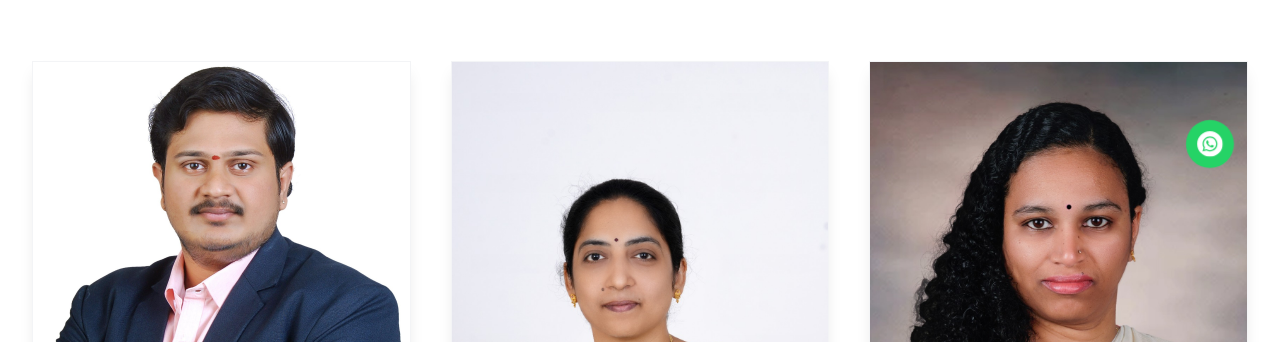
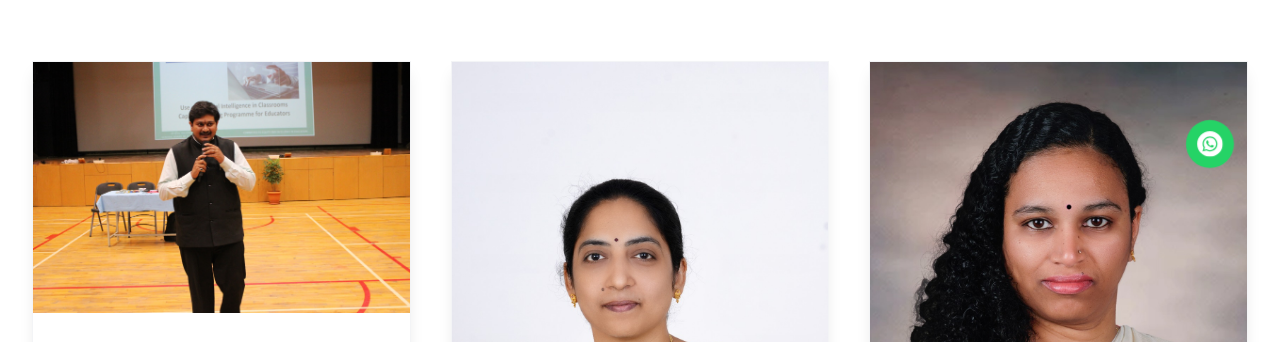
Before and after one commit to gouravboga12-rgb/Sri-Narayani-Center-For-Learning-and-LeaderShip, a website built with Vite: page team.html in a window 1280 px wide. Shown: the part 586-928 px from the top of the page. Built offline with nearby package versions, Linux system fonts and the light colour scheme.

Commit message:
Update Mr. Ravikanth Perukulambil's photo in team page

```diff
--- a/team.html
+++ b/team.html
@@ -130,7 +130,7 @@
         <!-- Founder & Director - Academics -->
         <div class="team-card group bg-white rounded-[2.5rem] overflow-hidden shadow-lg hover:shadow-2xl transition-all duration-500 border border-gray-100 flex flex-col h-full" data-aos="fade-up" data-aos-delay="0">
           <div class="relative aspect-[4/5] overflow-hidden">
-            <img src="/images/MM.jpeg" alt="Mr. Ravikanth Perukulambil" class="w-full h-full object-cover object-top transition-transform duration-700 group-hover:scale-105">
+            <img src="/images/image3.jpeg" alt="Mr. Ravikanth Perukulambil" class="w-full h-full object-cover object-top transition-transform duration-700 group-hover:scale-105">
             <div class="absolute inset-0 bg-gradient-to-t from-primary/80 via-transparent to-transparent opacity-0 group-hover:opacity-100 transition-opacity duration-500 flex items-end p-8">
               <p class="text-white text-sm italic font-medium leading-relaxed">"Education is about igniting curiosity and empowering individuals to become leaders."</p>
             </div>
```
